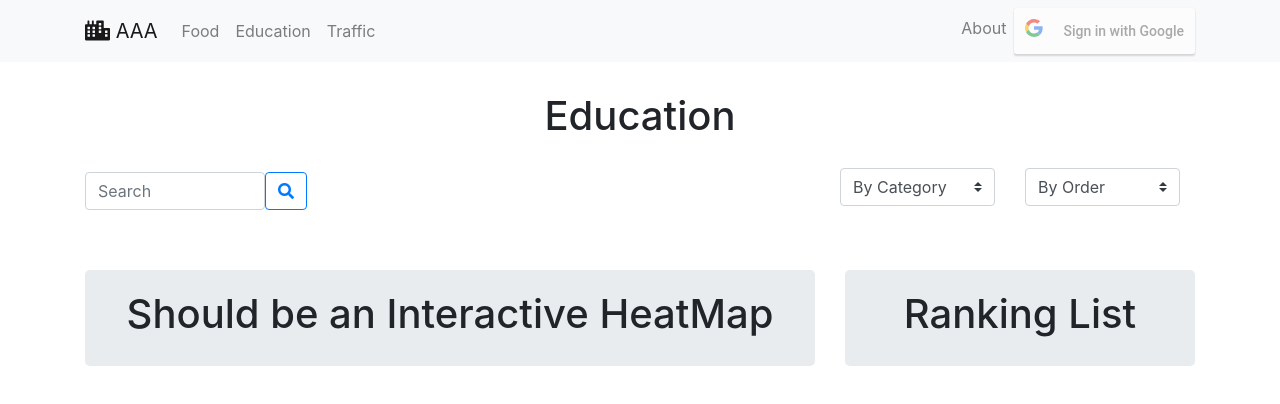
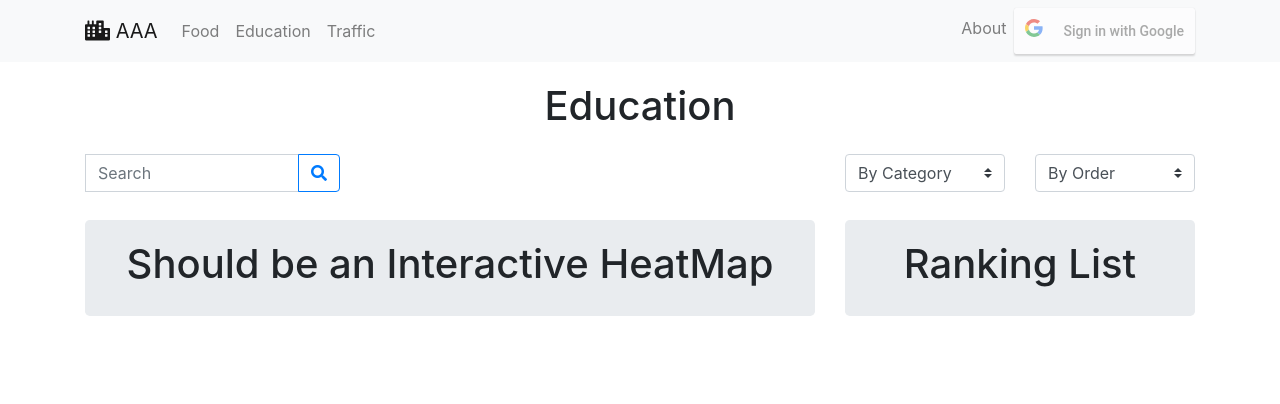
Before and after one commit to Jing-Yu33/AllAboutAustin, a React (Create React App) app in the folder Frontend/: page /education in a window 1280 px wide. Shown: the top 404 px of the page. Built offline with nearby package versions, Linux system fonts and the light colour scheme.

Commit message:
refactor bootstrap

```diff
--- a/Frontend/src/components/education/Education.js
+++ b/Frontend/src/components/education/Education.js
@@ -29,31 +29,21 @@ class Education extends Component {
         var category = new Array("Food", "Traffic", "Education");
         var order = new Array("From Low to High", "From High to Low");
         return(
-            <div>
-
-                    <div>
-                        <div style={{marginTop: '30px'}}>
+            <div style={{marginTop: '20px'}}>
             <h1>Education</h1>
-                        </div>
-                        <div className='container'>
-                            <div className="row">
-                                <div className="col-3">
+            <div className="row mt-4">
+                <div className="col-lg-3">
                     <SearchBar onSearchBarSubmit={this.onSearchBarSubmit}/>
                 </div>
-                                <div className="col-5"></div>
-                                <div className="col-4">
-                                    <div className="row">
-                                        <div className="col-6">
+                <div className="col-lg-5"></div>
+                <div className="col-lg-2 mb-sm-1">
                     <SortDropdown name="Category" options={category}/>
                 </div>
-                                        <div className="col-6">
+                <div className="col-lg-2">
                     <SortDropdown name="Order" options={order}/>
                  </div>
             </div>
-                                </div>
-                            </div>
-                        </div>
-                    </div>
+
             <div className="row">
                 <div className="col-lg-8">
                     <HeatMap />
@@ -62,7 +52,6 @@ class Education extends Component {
                     <RankingList />
                 </div>
             </div>
-
         </div>
         );
     }
--- a/Frontend/src/components/food/Food.js
+++ b/Frontend/src/components/food/Food.js
@@ -29,30 +29,21 @@ class Food extends Component {
         var category = new Array("Food", "Traffic", "Education");
         var order = new Array("From Low to High", "From High to Low");
         return(
-            <div>
-                <div>
-                    <div style={{marginTop: '30px'}}>
+            <div style={{marginTop: '20px'}}>
                 <h1>Food</h1>
-                    </div>
-                    <div className='container'>
-                        <div className="row">
+                <div className="row mt-4">
                     <div className="col-lg-3">
                         <SearchBar onSearchBarSubmit={this.onSearchBarSubmit}/>
                     </div>
                     <div className="col-lg-5"></div>
-                            <div className="col-lg-4">
-                                <div className="row">
-                                    <div className="col-6">
+                    <div className="col-lg-2 mb-sm-1">
                         <SortDropdown name="Category" options={category}/>
                     </div>
-                                    <div className="col-6">
+                    <div className="col-lg-2">
                         <SortDropdown name="Order" options={order}/>
                      </div>
                 </div>
-                            </div>
-                        </div>
-                    </div>
-                </div>
+
                 <div className="row">
                     <div className="col-lg-8">
                         <HeatMap />
--- a/Frontend/src/components/searchAndSort/SearchBar.js
+++ b/Frontend/src/components/searchAndSort/SearchBar.js
@@ -11,13 +11,13 @@ class SearchBar extends Component {
     render() {
         return (
             <form onSubmit={(e) => this.onSearchBarSubmit(e)}>
-                <div className="form-group">
+                <div className="input-group mb-2">
                     <label htmlFor="search"></label>
-                    <div className="row">
-                        <input style={{display: 'inline', width:'180px'}} type="text" className="form-control" aria-describedby="emailHelp" placeholder="Search"
-                            name="term" value = {this.state.value} onChange = {(e) => this.setState({value: e.target.value})}
-                        />
-                        <button style={{display: 'inline'}} type="submit" className="btn btn-outline-primary"><i className="fas fa-search"></i></button>
+                    <input type="text" className="form-control" aria-describedby="search" placeholder="Search"
+                        name="term" value = {this.state.value} onChange = {(e) => this.setState({value: e.target.value})}
+                    />
+                    <div className="input-group-append">
+                        <button className="btn btn-outline-primary" type="button"><i className="fas fa-search"></i></button>
                     </div>
                 </div>
             </form>
--- a/Frontend/src/components/searchAndSort/SortDropdown.js
+++ b/Frontend/src/components/searchAndSort/SortDropdown.js
@@ -17,20 +17,13 @@ class SortDropdown extends Component {
 
         return (
                 <form>
-                    <div className="form-group" style={{marginTop: '20px'}}>
-                        <div className="form-group">
-                            <select className="custom-select" name={this.props.name}>
-                                <option defaultValue>By {this.props.name}</option>
+                    <div className="input-group" >
+                        <select className="custom-select" name={this.props.name}>
+                            <option defaultValue>By {this.props.name}</option>
                                 {OptionList}
-                            </select>
-                        </div>
+                        </select>
                     </div>
                 </form>
-
-
-
-
-
         );
   }
 }
--- a/Frontend/src/components/traffic/Traffic.js
+++ b/Frontend/src/components/traffic/Traffic.js
@@ -29,31 +29,21 @@ class Traffic extends Component {
         var category = new Array("Food", "Traffic", "Education");
         var order = new Array("From Low to High", "From High to Low");
         return(
-            <div>
-
-                    <div>
-                        <div style={{marginTop: '30px'}}>
+            <div style={{marginTop: '20px'}}>
             <h1>Traffic</h1>
-                        </div>
-                        <div className='container'>
-                            <div className="row">
-                                <div className="col-3">
+            <div className="row mt-4">
+                <div className="col-lg-3">
                     <SearchBar onSearchBarSubmit={this.onSearchBarSubmit}/>
                 </div>
-                                <div className="col-5"></div>
-                                <div className="col-4">
-                                    <div className="row">
-                                        <div className="col-6">
+                <div className="col-lg-5"></div>
+                <div className="col-lg-2 mb-sm-1">
                     <SortDropdown name="Category" options={category}/>
                 </div>
-                                        <div className="col-6">
+                <div className="col-lg-2">
                     <SortDropdown name="Order" options={order}/>
                  </div>
             </div>
-                                </div>
-                            </div>
-                        </div>
-                    </div>
+
             <div className="row">
                 <div className="col-lg-8">
                     <HeatMap />
@@ -62,7 +52,6 @@ class Traffic extends Component {
                     <RankingList />
                 </div>
             </div>
-
         </div>
 
         );
```
Lines whose indentation alone changed are shown as unchanged.
